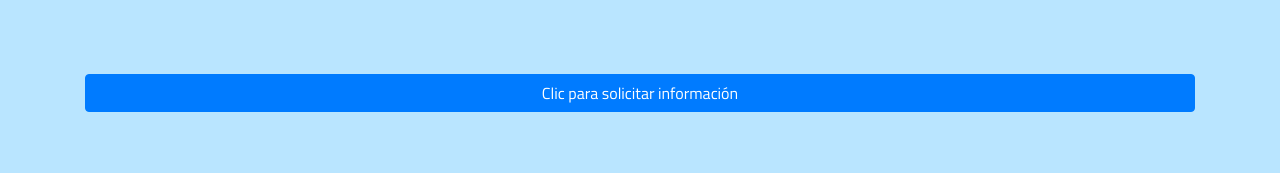
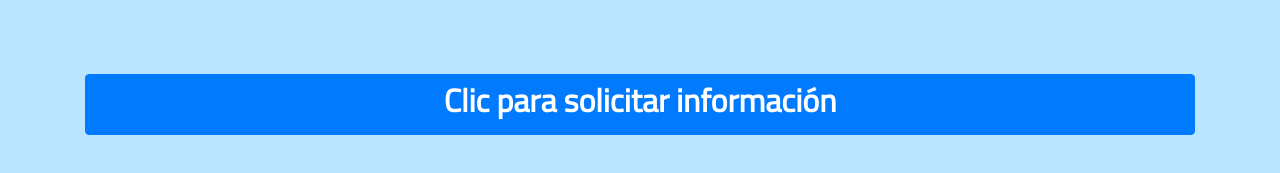
Before and after one commit to jlparradiaz/embudoesplendorjlp, a plain HTML site: page index.html in a window 1280 px wide. Shown: the part 2237-2410 px from the top of the page. Drawn offline with nearby package versions, Linux system fonts and the light colour scheme.

Commit message:
Update index.html

```diff
--- a/index.html
+++ b/index.html
@@ -91,7 +91,7 @@
         <br>
         <br>
         <br>
-        <a href="https://bit.ly/3J4Q98z" target="_blank" class="btn btn-primary btn-block " class="h3">Clic para solicitar información</a>
+        <a href="https://bit.ly/3J4Q98z" target="_blank" class="btn btn-primary btn-block"><p class="h2"><b>Clic para solicitar información</b></p></a>
         <br>
         <br>
       </div>
```
